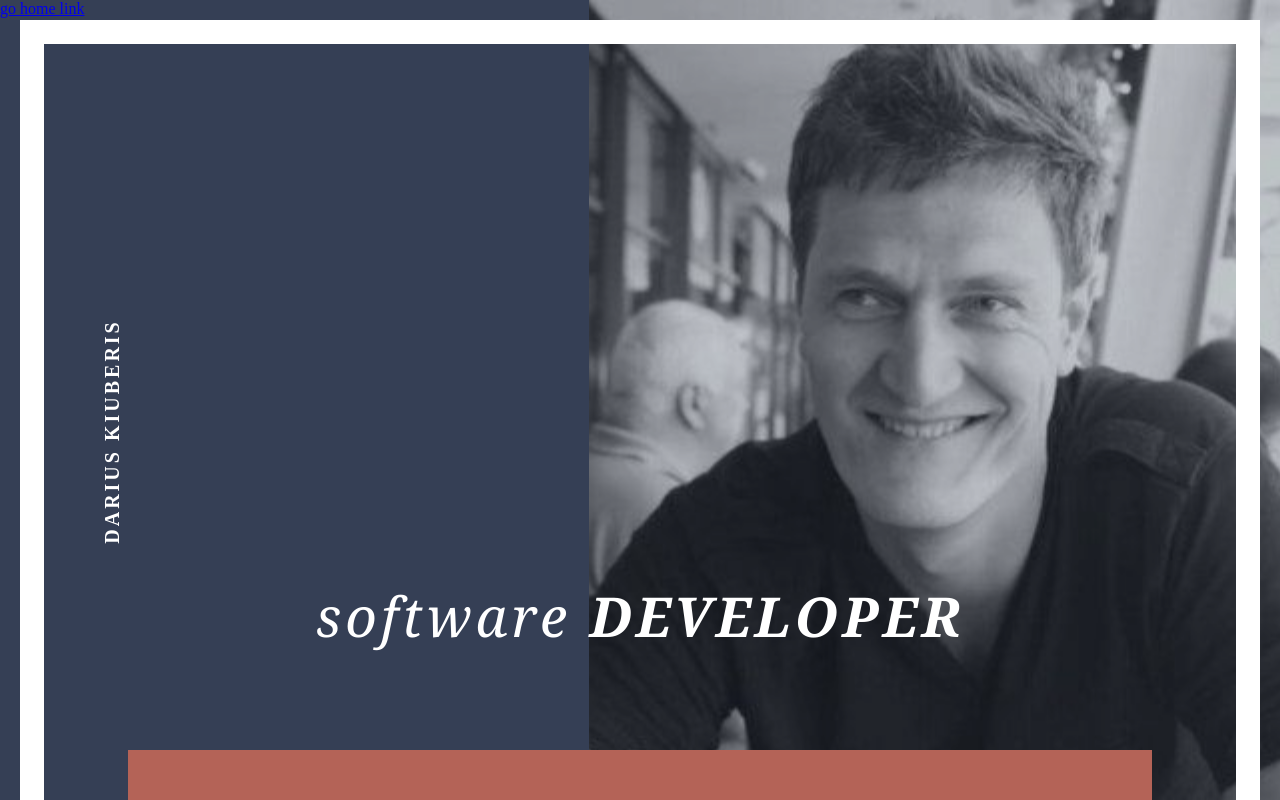
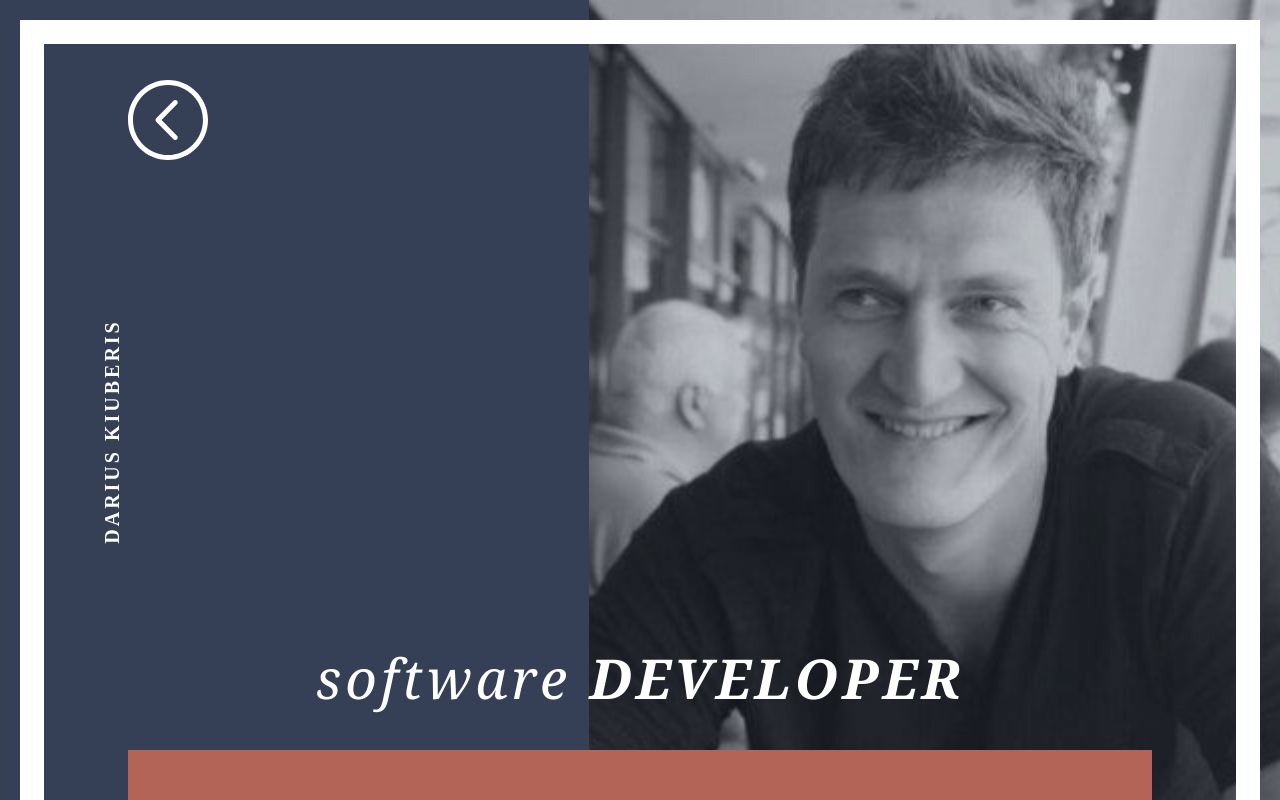
Before and after one commit to DariusKiuberis/dariuskiuberis, a plain HTML site: page src/pages/about/about.html in a window 1280 px wide. Shown: the top 800 px of the page. Drawn offline with Linux system fonts and the light colour scheme; a web font is replaced by a local one.

Commit message:
add back svg icon

```diff
--- a/src/pages/about/about.html
+++ b/src/pages/about/about.html
@@ -17,8 +17,59 @@
     <div class="border-left"></div>
     <div class="about-container">
       <div class="header-wrap">
+        <div class="back-container">
+          <a  href="../../../index.html">
+            <svg
+              version="1.1"
+              id="svg-back"
+              xmlns="http://www.w3.org/2000/svg"
+              xmlns:xlink="http://www.w3.org/1999/xlink"
+              x="0px"
+              y="0px"
+              viewBox="0 0 384.97 384.97"
+              style="enable-background: new 0 0 384.97 384.97"
+              xml:space="preserve"
+            >
+              <g>
+                <g id="Chevron_Left_Circle">
+                  <path
+                    d="M192.485,0C86.185,0,0,86.185,0,192.485C0,298.797,86.173,384.97,192.485,384.97S384.97,298.797,384.97,192.485
+              C384.97,86.185,298.797,0,192.485,0z M192.485,361.282c-92.874,0-168.424-75.923-168.424-168.797S99.611,24.061,192.485,24.061
+              s168.424,75.55,168.424,168.424S285.359,361.282,192.485,361.282z"
+                  />
+                  <path
+                    d="M235.878,99.876c-4.704-4.74-12.319-4.74-17.011,0l-83.009,84.2c-4.572,4.62-4.584,12.56,0,17.191l82.997,84.2
+              c4.704,4.74,12.319,4.74,17.011,0c4.704-4.752,4.704-12.439,0-17.191l-74.528-75.61l74.54-75.61
+              C240.57,112.315,240.57,104.628,235.878,99.876z"
+                  />
+                </g>
+                <g></g>
+                <g></g>
+                <g></g>
+                <g></g>
+                <g></g>
+                <g></g>
+              </g>
+              <g></g>
+              <g></g>
+              <g></g>
+              <g></g>
+              <g></g>
+              <g></g>
+              <g></g>
+              <g></g>
+              <g></g>
+              <g></g>
+              <g></g>
+              <g></g>
+              <g></g>
+              <g></g>
+              <g></g>
+            </svg>
+          </a>
+        </div>
+
         <div class="header-image-container"></div>
-        <a class="link" href="../../../index.html">go home link</a>
         <p class="darius-kiuberis">DARIUS KIUBERIS</p>
         <h1>software <strong>DEVELOPER</strong></h1>
       </div>
@@ -73,14 +124,14 @@
         <h2 class="quote">
           <span>“</span>There’s only one <br />fat guy that <br />brings us
           presents <br />and his name ain’t Santa.<span>”</span> <br />
-         <i> Bart Simson </i>
+          <i> Bart Simson </i>
         </h2>
       </div>
       <div class="footer-wrap">
         <div></div>
         <div class="copyright-container">
           <p class="copyright">© Darius Kiuberis, 2021.</p>
-          <a class="link-test" href="#" target="_blank">
+          <a class="link-test" href="#">
             <svg
               version="1.1"
               id="peace"
--- a/src/pages/about/styles/about.scss
+++ b/src/pages/about/styles/about.scss
@@ -36,6 +36,17 @@ body {
     font-weight: 500;
     margin: 0;
     text-align: center;
+  }
+}
+.back-container {
+  // border: 1px solid red;
+  height: 5em;
+  width: 5em;
+  position: relative;
+  top: 10%;
+  left: 10%;
+  svg {
+    fill: $white;
   }
 }
 .darius-kiuberis {
@@ -108,7 +119,6 @@ body {
 // ********************************************* quote START
 .quote-wrap {
   // border: 1px solid grey;
-  // height: 1000px;
   display: flex;
   justify-content: center;
   align-items: flex-end;
```
Also changed, not shown: src/pages/about/styles/about.css, 1 other file.
